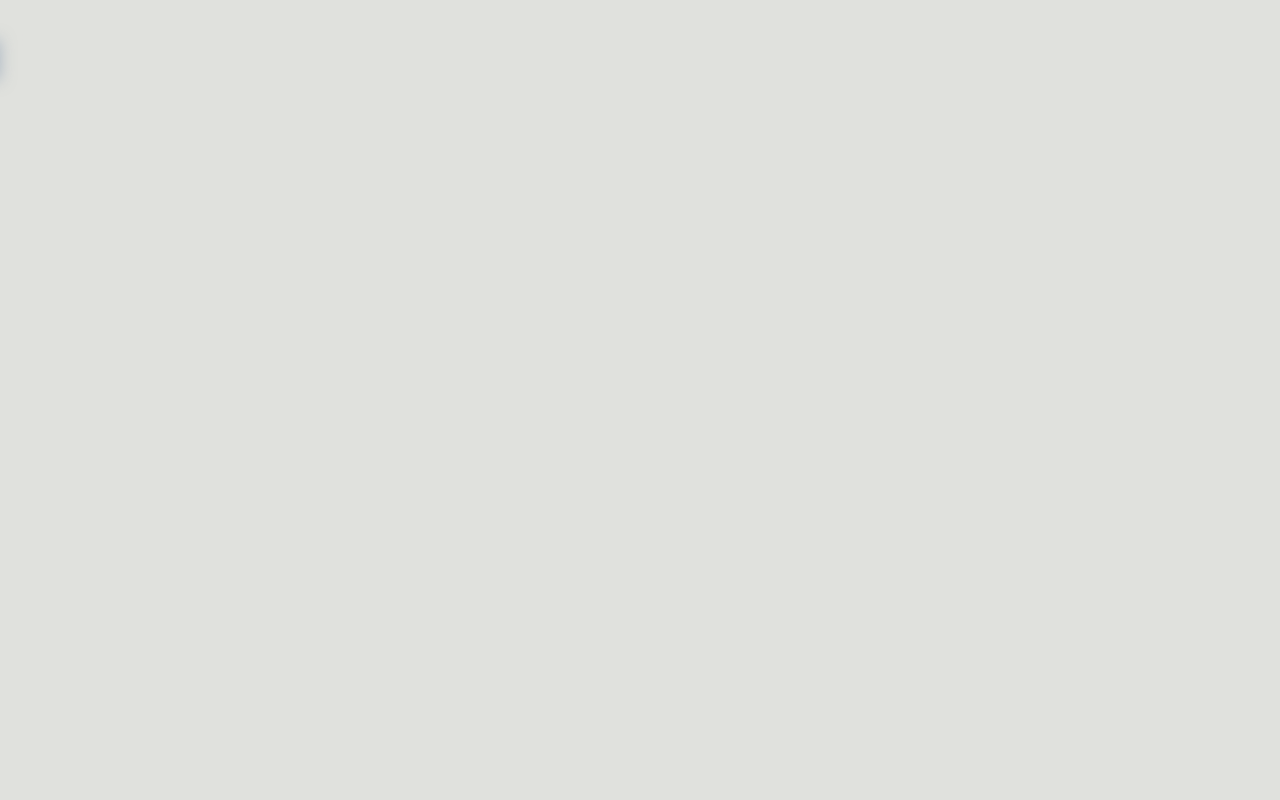
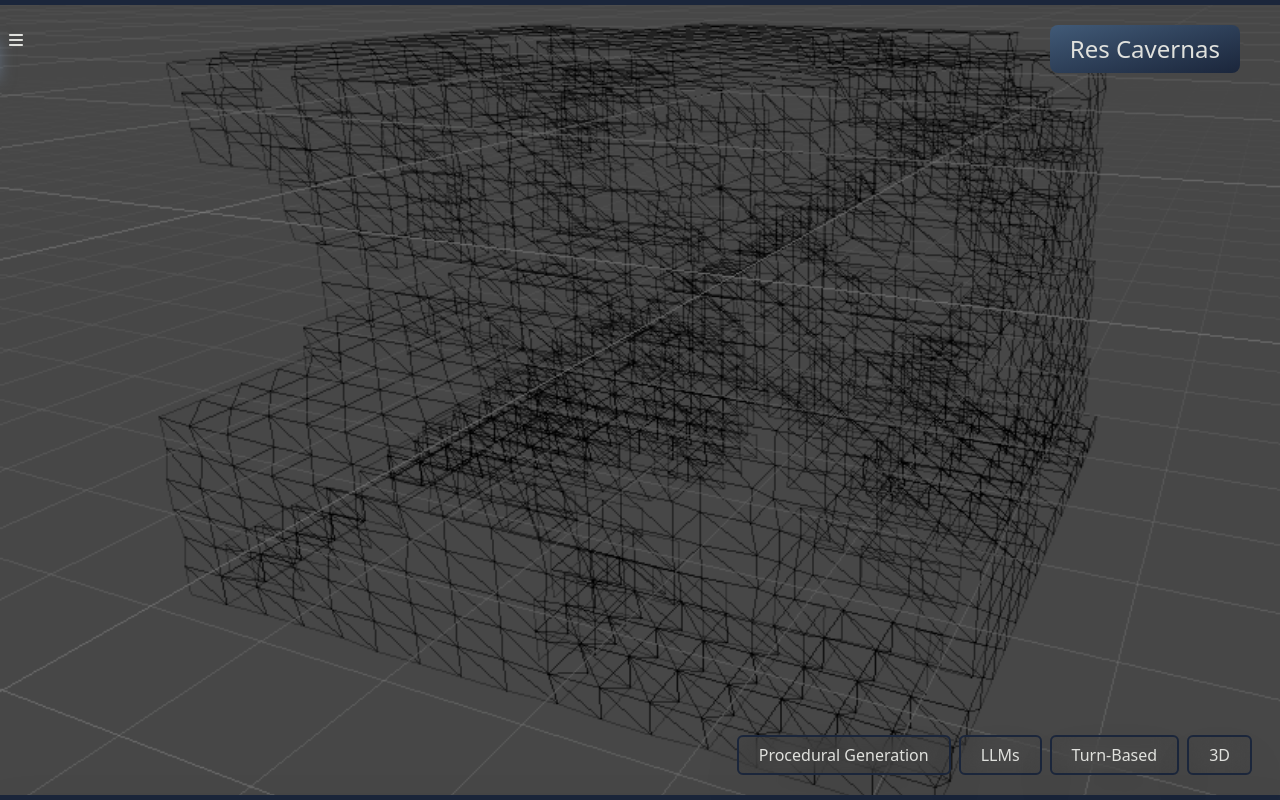
Before and after one commit to Requieem/requieem.github.io, a React (Vite) app: page / in a window 1280 px wide. Built offline with nearby package versions, Linux system fonts and the light colour scheme.

Commit message:
finished ImagePage.jsx

```diff
--- a/src/Components/HorizontalSidebar.jsx
+++ b/src/Components/HorizontalSidebar.jsx
@@ -6,9 +6,10 @@ function HorizontalSidebar (props) {
   let [open, setOpen] = useState(false)
 
   return (
-    <div className={'hidden sm:block h-full transition-all duration-250 ease-in-out relative'} style={{
-      left: open ? '0' : 'calc(var(--spacing) * -75)',
-    }}>
+    <div className={'hidden sm:block h-full transition-all duration-250 ease-in-out relative pointer-events-auto'}
+         style={{
+           left: open ? '0' : 'calc(var(--spacing) * -75)',
+         }}>
       <button onClick={() => setOpen(!open)}
               className={'w-15 h-10 flex items-center justify-end pr-3 rounded-md absolute top-5 left-69'} style={{
         background: 'var(--color-gradient-dark)',
@@ -17,7 +18,7 @@ function HorizontalSidebar (props) {
       </button>
       <div className={'flex flex-col w-75 items-start justify-start'
                       + ' min-h-12.5 absolute'
-                      + ' h-full rounded-br-2xl rounded-tr-2xl'} style={{
+                      + ' h-full rounded-br-2xl rounded-tr-2xl z-10 bg-oxford-blue'} style={{
         background: 'var(--color-gradient-dark)',
       }}>
         {props.items.map((entry, index) => {
--- /dev/null
+++ b/src/Components/ImagePage.jsx
@@ -0,0 +1,29 @@
+import React from 'react'
+
+function ImagePage (props) {
+  return (
+    <div
+      className={'h-screen w-screen flex flex-col justify-center items-center bg-oxford-blue'}>
+      <div className={'h-full w-full'}>
+        <div
+          className={'h-full w-full relative flex flex-col justify-center items-center border-t-5 border-b-5 border-oxford-blue drop-shadow-2xl'}>
+          <div className={'flex flex-row justify-center items-center bottom-0 right-0 z-2 absolute m-5'}>
+            {props.tags.map((tag, i) => (
+              <p key={`${props.title}-tags-${i}`}
+                 className={'hover:scale-95 hover:backdrop-blur-2xl hover:font-bold transition-all duration-150 backdrop-blur-md border-oxford-blue border-2 drop-shadow-2xl pt-1.5 pb-1.5 pr-5 pl-5 rounded-md text-text-light mr-2'}>{tag}</p>
+            ))}
+          </div>
+          <div className={'flex flex-row justify-center items-center top-0 right-0 z-2 absolute m-10 mt-5'}>
+            <div
+              className={'bg-gradient-to-br from-yinmn-blue to-oxford-blue w-auto pr-5 pl-5 pt-2 pb-2 rounded-lg z-1'}>
+              <h1 className={'text-text-light text-2xl text-center'}>{props.title}</h1>
+            </div>
+          </div>
+          <img src={props.img} className={'w-full h-full object-cover'}/>
+        </div>
+      </div>
+    </div>
+  )
+}
+
+export default ImagePage
--- a/src/Components/Sidebar.jsx
+++ b/src/Components/Sidebar.jsx
@@ -47,7 +47,7 @@ function Sidebar (props) {
   let [selected, setSelected] = useState('Settings')
 
   return (
-    <div className={'flex flex-row w-full h-full'}>
+    <div className={'flex flex-row w-full h-full z-10 absolute pointer-events-none'}>
       <HorizontalSidebar items={items} selected={selected}/>
       <VerticalSidebar items={items} selected={selected}/>
     </div>
--- a/src/Components/VerticalSidebar.jsx
+++ b/src/Components/VerticalSidebar.jsx
@@ -7,7 +7,7 @@ function VerticalSidebar (props) {
 
   return (
     <div
-      className={'sm:hidden transition-all duration-250 ease-in-out relative w-full flex flex-col-reverse items-center justify-end'}
+      className={'sm:hidden transition-all duration-250 ease-in-out relative w-full flex flex-col-reverse items-center justify-end pointer-events-auto'}
       style={{
         top: open ? '0' : '-90cqh',
         height: '100cqh',
--- a/src/main.jsx
+++ b/src/main.jsx
@@ -2,9 +2,20 @@ import { StrictMode } from 'react'
 import { createRoot } from 'react-dom/client'
 import './input.css'
 import Sidebar        from './Components/Sidebar.jsx'
+import ImagePage      from './Components/ImagePage.jsx'
 
 createRoot(document.getElementById('root')).render(
   <StrictMode>
-    <Sidebar/>
+    <div className="flex w-screen h-screen flex-col overflow-y-scroll overflow-x-hidden">
+      <Sidebar/>
+      <ImagePage img={'/cave_mesh.png'} title={'Res Cavernas'}
+                 tags={['Procedural Generation', 'LLMs', 'Turn-Based', '3D']}/>
+      <ImagePage img={'/cave_mesh.png'} title={'Res Cavernas'}
+                 tags={['Procedural Generation', 'LLMs', 'Turn-Based', '3D']}/>
+      <ImagePage img={'/cave_mesh.png'} title={'Res Cavernas'}
+                 tags={['Procedural Generation', 'LLMs', 'Turn-Based', '3D']}/>
+      <ImagePage img={'/cave_mesh.png'} title={'Res Cavernas'}
+                 tags={['Procedural Generation', 'LLMs', 'Turn-Based', '3D']}/>
+    </div>
   </StrictMode>,
 )
```
